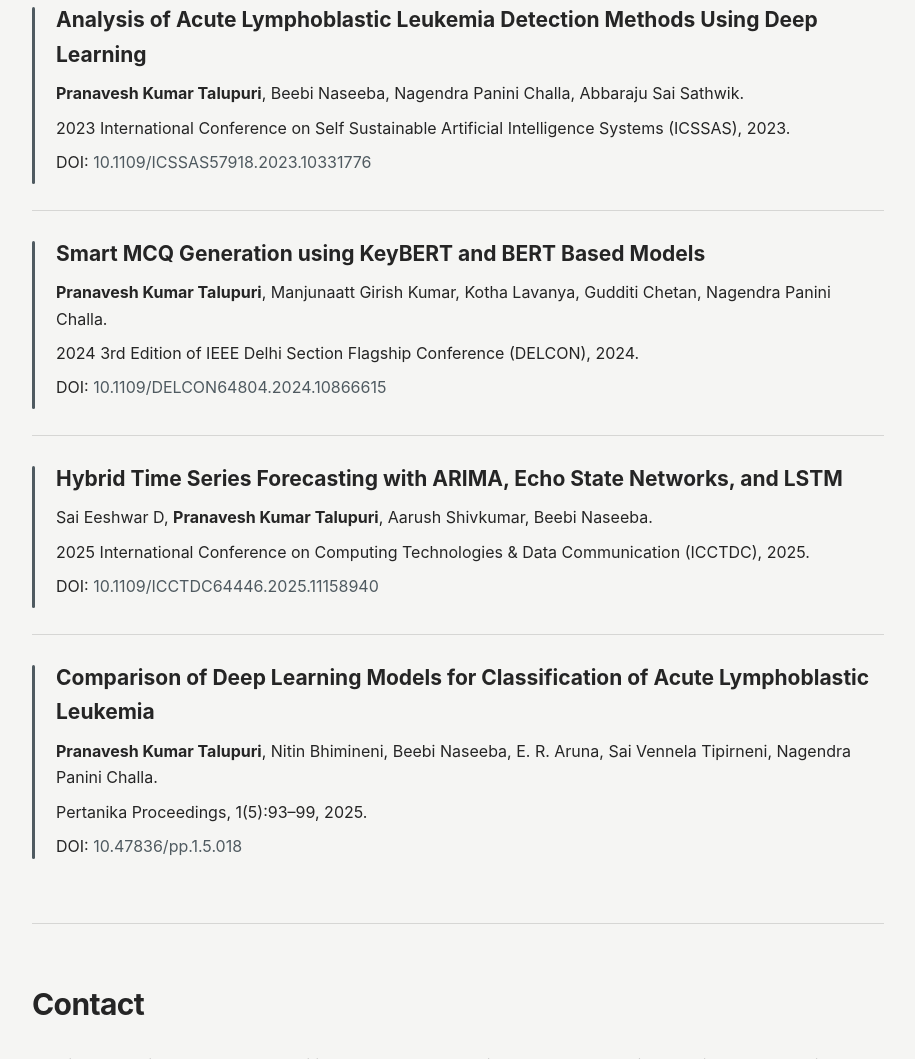
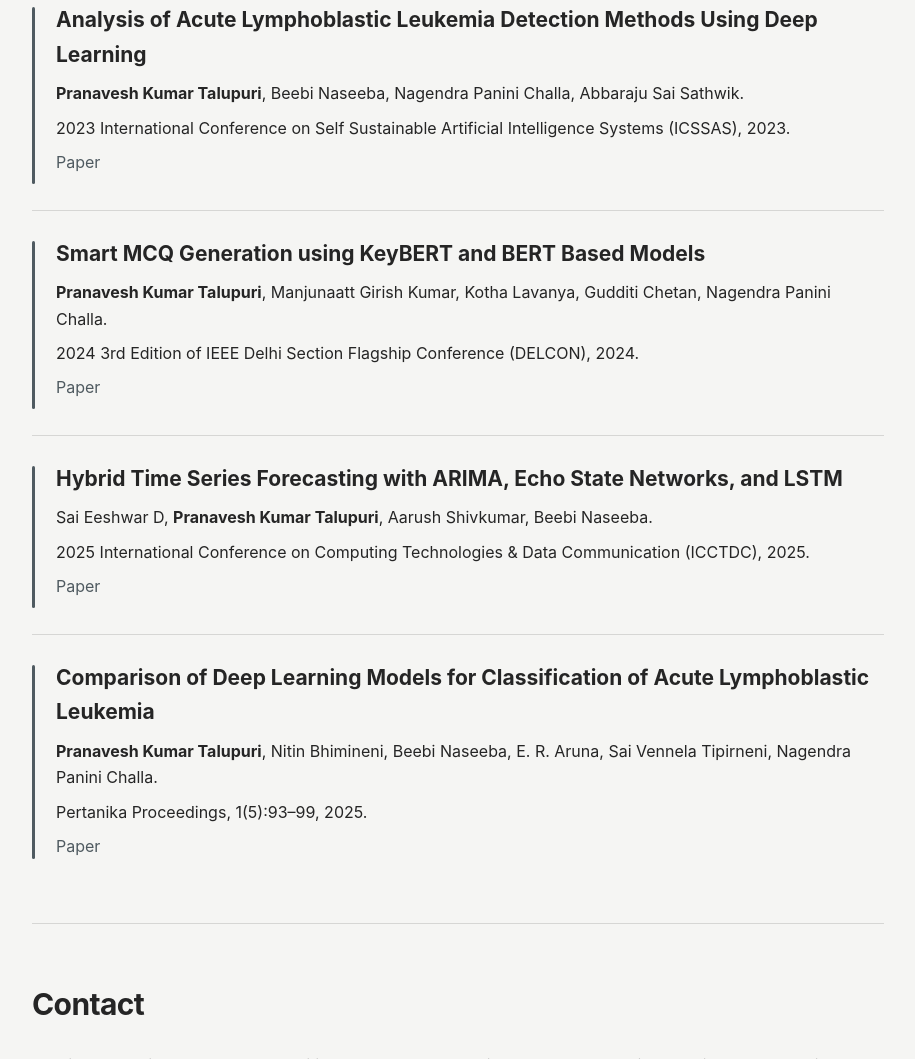
Before and after one commit to tkprnv/tkprnv.github.io, a plain HTML site: page index.html in a window 1280 px wide. Shown: the part 1196-2255 px from the top of the page, without its empty margins (182-1097 px from the left). Drawn offline with Linux system fonts and the light colour scheme.

Commit message:
Simplify publication links

```diff
--- a/index.html
+++ b/index.html
@@ -148,10 +148,7 @@
           (ICSSAS), 2023.
         </p>
         <p>
-          DOI:
-          <a href="https://doi.org/10.1109/ICSSAS57918.2023.10331776" target="_blank">
-            10.1109/ICSSAS57918.2023.10331776
-          </a>
+          <a href="https://doi.org/10.1109/ICSSAS57918.2023.10331776" target="_blank" rel="noopener noreferrer">Paper</a>
         </p>
       </div>
 
@@ -165,10 +162,7 @@
           2024 3rd Edition of IEEE Delhi Section Flagship Conference (DELCON), 2024.
         </p>
         <p>
-          DOI:
-          <a href="https://doi.org/10.1109/DELCON64804.2024.10866615" target="_blank">
-            10.1109/DELCON64804.2024.10866615
-          </a>
+          <a href="https://doi.org/10.1109/DELCON64804.2024.10866615" target="_blank" rel="noopener noreferrer">Paper</a>
         </p>
       </div>
 
@@ -183,10 +177,7 @@
           (ICCTDC), 2025.
         </p>
         <p>
-          DOI:
-          <a href="https://doi.org/10.1109/ICCTDC64446.2025.11158940" target="_blank">
-            10.1109/ICCTDC64446.2025.11158940
-          </a>
+          <a href="https://doi.org/10.1109/ICCTDC64446.2025.11158940" target="_blank" rel="noopener noreferrer">Paper</a>
         </p>
       </div>
 
@@ -200,10 +191,7 @@
           Pertanika Proceedings, 1(5):93–99, 2025.
         </p>
         <p>
-          DOI:
-          <a href="https://doi.org/10.47836/pp.1.5.018" target="_blank">
-            10.47836/pp.1.5.018
-          </a>
+          <a href="https://doi.org/10.47836/pp.1.5.018" target="_blank" rel="noopener noreferrer">Paper</a>
         </p>
       </div>
     </section>
```
